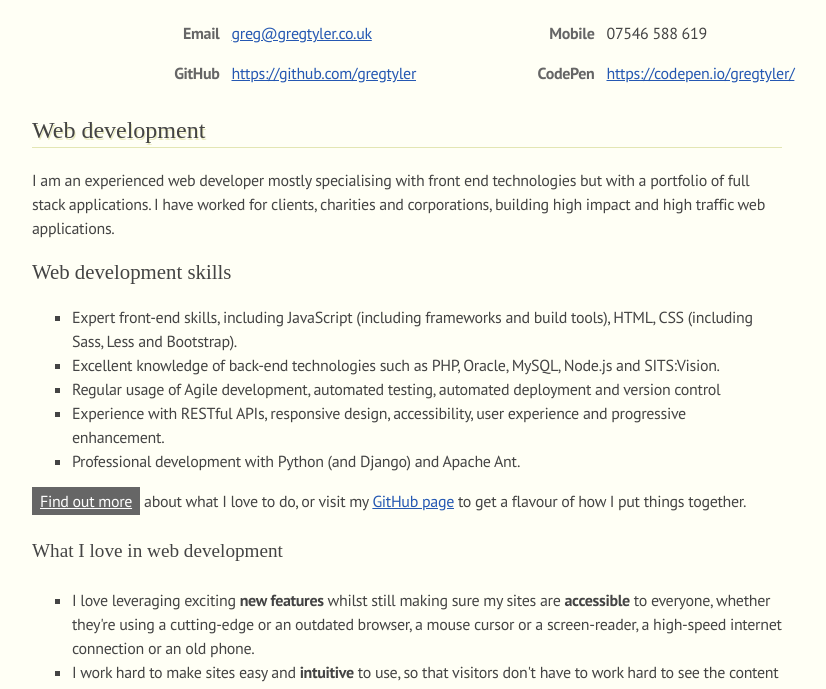
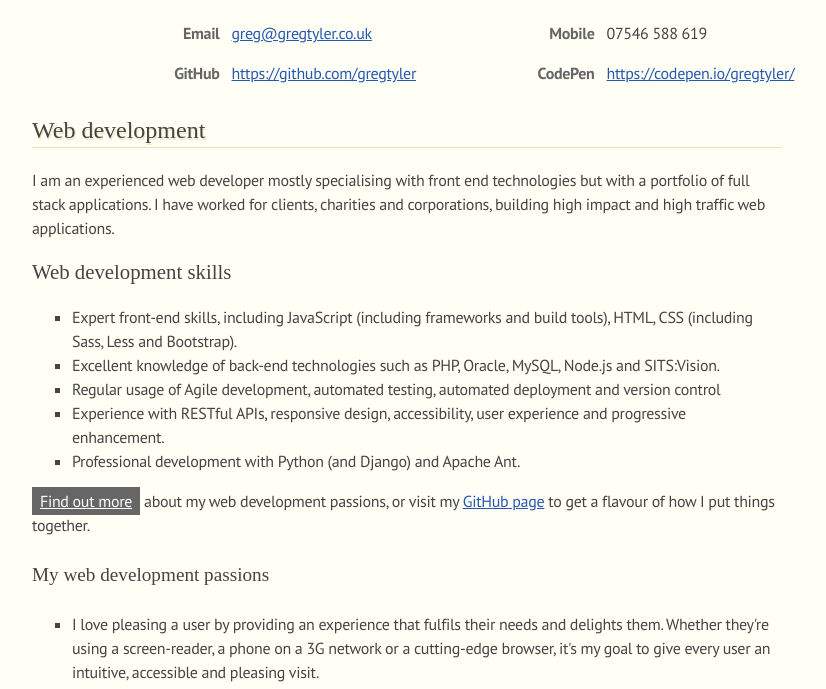
Before and after one commit to gregtyler/CV, a website: page src/index.html in a window 1280 px wide. Both pictures are taken after a click on the link "Find out more". Shown: the part 99-788 px from the top of the page, without its empty margins (233-1059 px from the left). Drawn offline with Linux system fonts and the light colour scheme; a web font is replaced by a local one.

Commit message:
Update web development passions

```diff
--- a/src/index.html
+++ b/src/index.html
@@ -32,20 +32,20 @@
 
     <h3>Web development skills</h3>
     <ul>
-      <li>Expert front-end skills, including JavaScript (including frameworks and build tools), HTML, CSS (including Sass, Less and Bootstrap).
-      <li>Excellent knowledge of back-end technologies such as PHP, Oracle, MySQL, Node.js and SITS:Vision.
-      <li>Regular usage of Agile development, automated testing, automated deployment and version control
-      <li>Experience with RESTful APIs, responsive design, accessibility, user experience and progressive enhancement.
-      <li>Professional development with Python (and Django) and Apache Ant.
+        <li>Expert front-end skills, including JavaScript (including frameworks and build tools), HTML, CSS (including Sass, Less and Bootstrap).
+        <li>Excellent knowledge of back-end technologies such as PHP, Oracle, MySQL, Node.js and SITS:Vision.
+        <li>Regular usage of Agile development, automated testing, automated deployment and version control
+        <li>Experience with RESTful APIs, responsive design, accessibility, user experience and progressive enhancement.
+        <li>Professional development with Python (and Django) and Apache Ant.
     </ul>
 
-    <p class="js-only"><a href="#dev-love" class="toggler">Find out more</a> about what I love to do, or visit my <a href="https://github.com/gregtyler">GitHub page</a> to get a flavour of how I put things together.</p>
+    <p class="js-only"><a href="#dev-love" class="toggler">Find out more</a> about my web development passions, or visit my <a href="https://github.com/gregtyler">GitHub page</a> to get a flavour of how I put things together.</p>
     <section class="hidden" id="dev-love">
-    <h4>What I love in web development</h4>
+    <h4>My web development passions</h4>
     <ul>
-        <li>I love leveraging exciting <strong>new features</strong> whilst still making sure my sites are <strong>accessible</strong> to everyone, whether they're using a cutting-edge or an outdated browser, a mouse cursor or a screen-reader, a high-speed internet connection or an old phone.
-        <li>I work hard to make sites easy and <strong>intuitive</strong> to use, so that visitors don't have to work hard to see the content they want.
-        <li>I love to be <strong>challenged</strong>, to make amazing applications embracing new and inventive ideas, and to turn exciting concepts into real websites.
+        <li>I love pleasing a user by providing an experience that fulfils their needs and delights them. Whether they're using a screen-reader, a phone on a 3G network or a cutting-edge browser, it's my goal to give every user an intuitive, accessible and pleasing visit.
+        <li>I love learning new technologies and techniques. I'm subscribed to some great blogs and love being inspired by seeing what others are doing. The web landscape is constantly changing and I really enjoy keeping up with the latest exciting developments.
+        <li>I love to be challenged, to be given a difficult problem to solve, or a complex feature to implement. Developing to users' specifications constantly brings new ideas and challenges and I relish working on them.
     </ul>
     </section>
 
```
